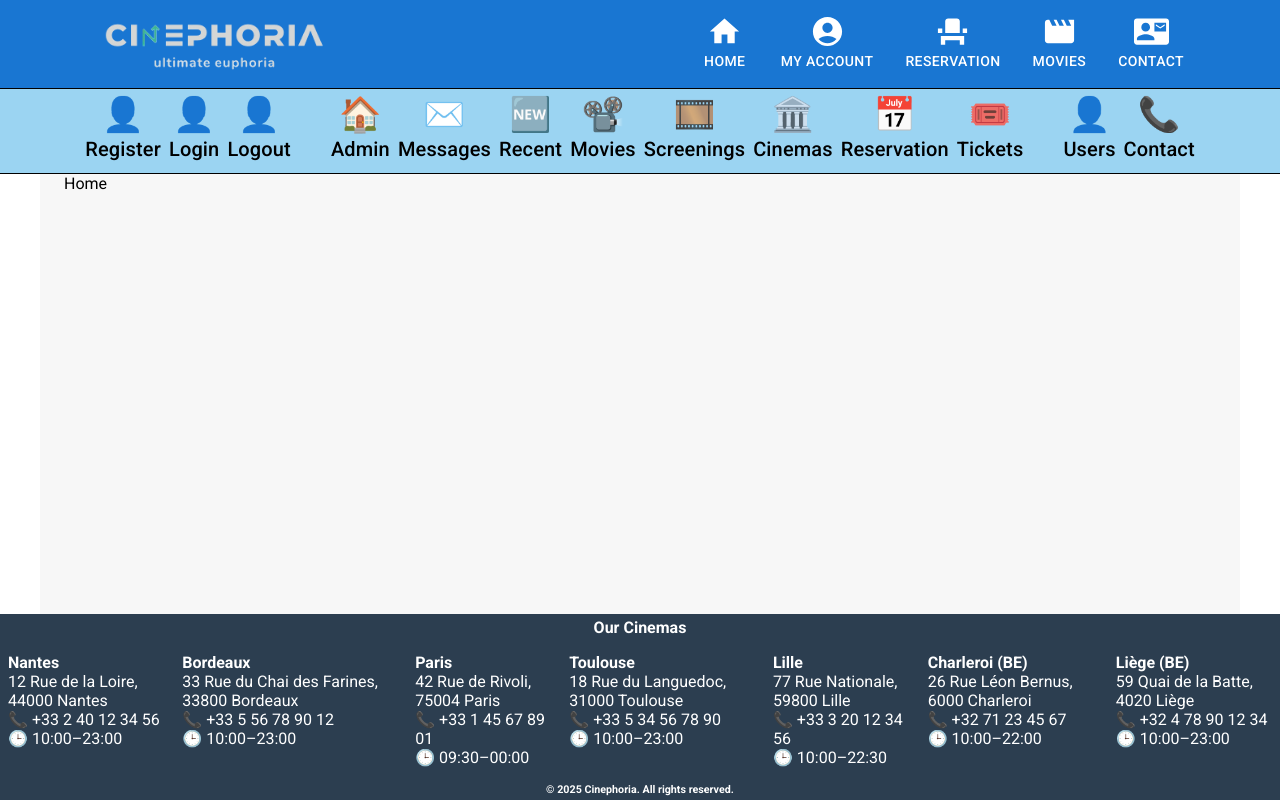
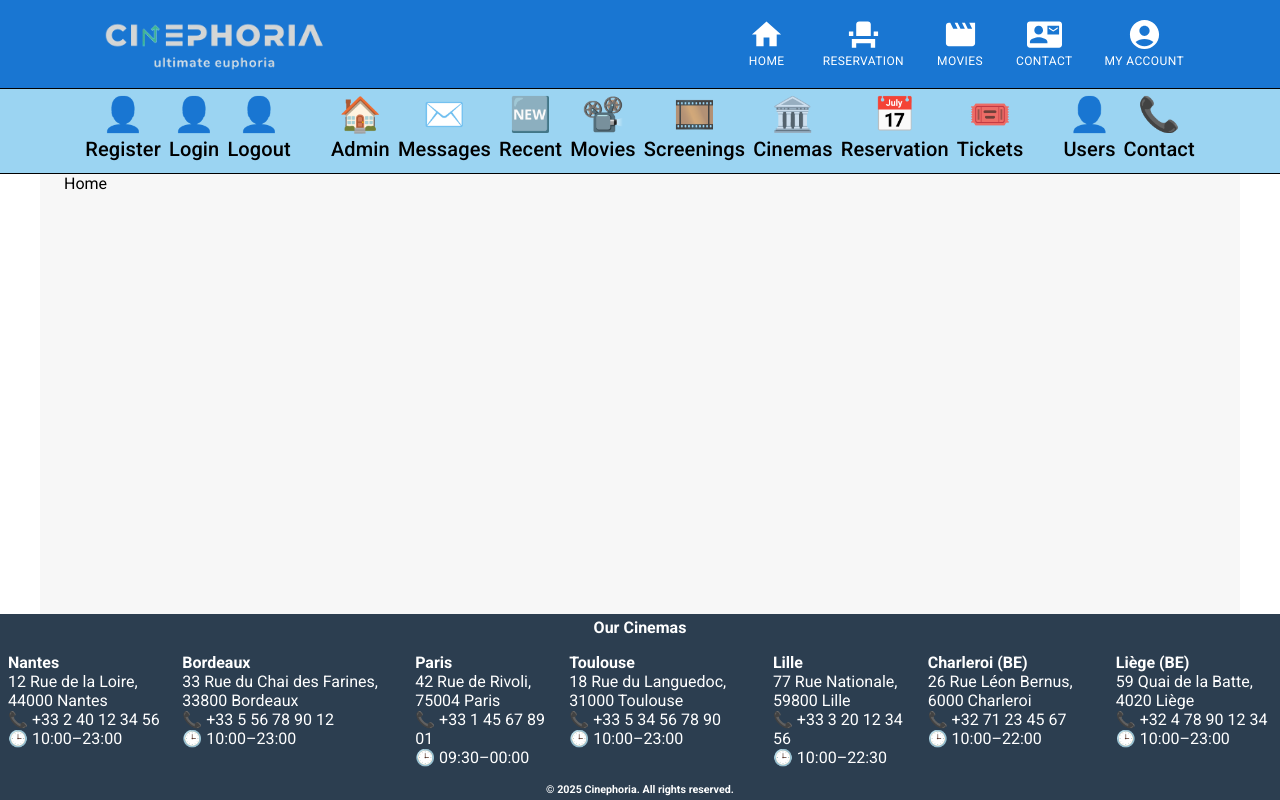
Before and after one commit to goyounes/cinephoria, a React (Create React App) app in the folder client/: page / in a window 1280 px wide. Built offline with nearby package versions, Linux system fonts and the light colour scheme.

Commit message:
Account button now shows a menu (my Profile, register, login)

```diff
--- a/client/src/components/Layout/RealNavBar.jsx
+++ b/client/src/components/Layout/RealNavBar.jsx
@@ -1,4 +1,4 @@
-import { AppBar,  Box, Container, Button, Stack, Toolbar } from "@mui/material";
+import { AppBar,  Box, Container, Button,Typography, Stack, Toolbar, Menu, MenuItem, IconButton } from "@mui/material";
 import {
   Home as HomeIcon,
   AccountCircle as AccountCircleIcon,
@@ -10,43 +10,84 @@ import { Link } from 'react-router-dom';
 import black_logo_3 from '../../assets/black_logo_3.png';
 // import white_logo_3 from '../assets/white_logo_3.png';
 // import cinephoriaSm from '../assets/cinephoria-sm.png';
+import { useState } from "react";
 
-const NavButton = ({ label, Icon, to }) => (
+const NavButton = ({ label, Icon, to, onClick }) => {
+  const buttonProps = to
+    ? { component: Link, to }
+    : { onClick };
+
+  return (
     <Button
-    component={Link}
-    to={to}
       color="inherit"
       aria-label={label}
       sx={{ flexDirection: "column" }}
+      {...buttonProps}
     >
       <Icon fontSize="large" />
-    {label}
+      <Typography variant="caption">{label}</Typography>
     </Button>
   );
+};
 
 
 const RealNavBar = () => {
+
+  const [anchorEl, setAnchorEl] = useState(null);
+
+  const open = Boolean(anchorEl);
+
+  const handleMenuOpen = (event) => {
+    setAnchorEl(event.currentTarget);
+  };
+
+  const handleMenuClose = () => {
+    setAnchorEl(null);
+  };
+
   return (
     <AppBar position="sticky" color="primary" elevation={0}>
       <Container>
       <Toolbar sx={{flexGrow:1 , display:"flex", alignItems:"stretch", justifyContent:"space-between"}}>
-            <Button component={Link}  to="/" color="inherit" >
+
+          <Button component={Link} to="/" color="inherit">
             <Box
               component="img"
               src={black_logo_3}
               alt="Cinephoria logo"
-                sx={{ height: 60}}
+              sx={{ height: 60 }}
             />
           </Button>
 
-        <Stack direction="row" spacing={2}>
+          <Stack direction="row" spacing={2} alignItems="center">
             <NavButton label="Home" Icon={HomeIcon} to="/" />
-          <NavButton label="My Account" Icon={AccountCircleIcon} to="/account" />
             <NavButton label="Reservation" Icon={EventSeatIcon} to="/reservation" />
             <NavButton label="Movies" Icon={MovieIcon} to="/movies" />
             <NavButton label="Contact" Icon={ContactMailIcon} to="/contact" />
+
+            {/* This one opens the menu */}
+            <NavButton label="My Account" Icon={AccountCircleIcon} onClick={handleMenuOpen} />
+
+            {/* Account dropdown menu */}
+            <Menu
+              anchorEl={anchorEl}
+              open={open}
+              onClose={handleMenuClose}
+              anchorOrigin={{ vertical: 'bottom', horizontal: 'center' }}
+              transformOrigin={{ vertical: 'top', horizontal: 'center'}}
+              slotProps={{
+                paper: {
+                  sx: {
+                    minWidth: 100, // adjust this to match your button size
+                  },
+                },
+              }}
+            >
+              <MenuItem component={Link} to="account">Profile</MenuItem>
+              <MenuItem component={Link} to="/auth/login">Login</MenuItem>
+              <MenuItem component={Link} to="/auth/logout">Logout</MenuItem>
+            </Menu>
           </Stack>
-
         </Toolbar>
       </Container>
     </AppBar>
```
Lines whose indentation alone changed are shown as unchanged.
